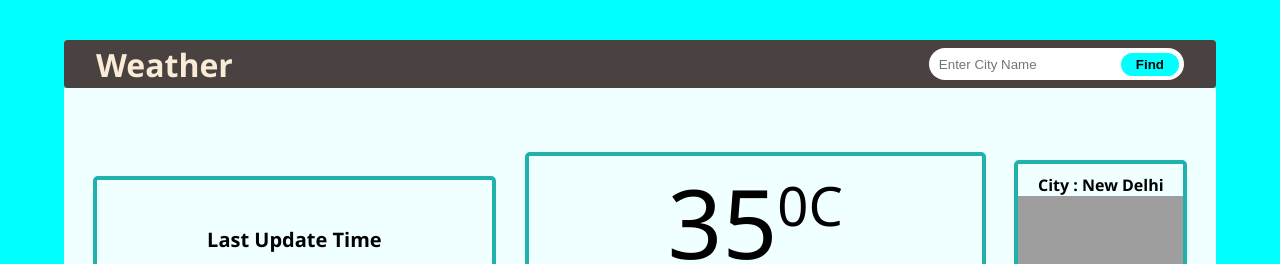
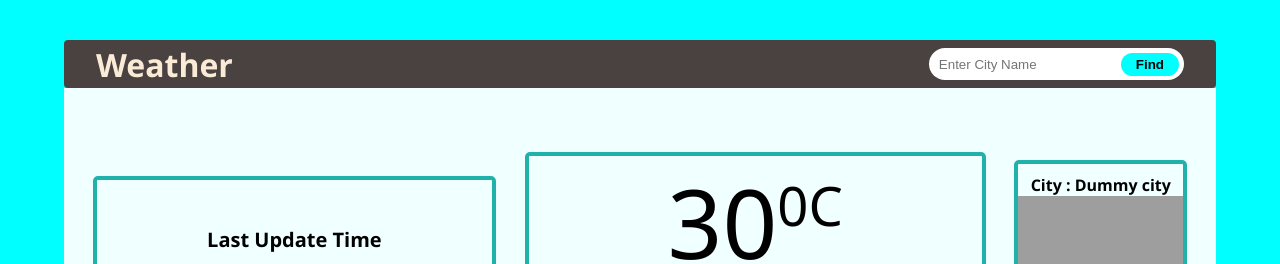
Before and after one commit to Arvind78/wether-web-app, a React (Create React App) app: page / in a window 1280 px wide. Shown: the top 264 px of the page. Built offline with nearby package versions, Linux system fonts and the light colour scheme; grey boxes are pictures that could not be loaded.

Commit message:
Update Wether_info.js

```diff
--- a/src/componet/Wether_info.js
+++ b/src/componet/Wether_info.js
@@ -16,7 +16,7 @@ function Wether_info({ data }) {
           <div className="wether-tempreture">
             <div className="tempreture">
               <span>
-                {data.current?.temp_c || 35}<sup>0C</sup>
+                {data.current?.temp_c || 30}<sup>0C</sup>
               </span>
             </div>
             <div className="humidity-cloud-value">
@@ -25,7 +25,7 @@ function Wether_info({ data }) {
             </div>
           </div>
           <div className="wether-tempreture-img">
-            <h3> City : {data.location?.name || 'New Delhi'}</h3>
+            <h3> City : {data.location?.name || 'Dummy city'}</h3>
             <img
               src={
                 data.current?.condition?.icon ||
```
